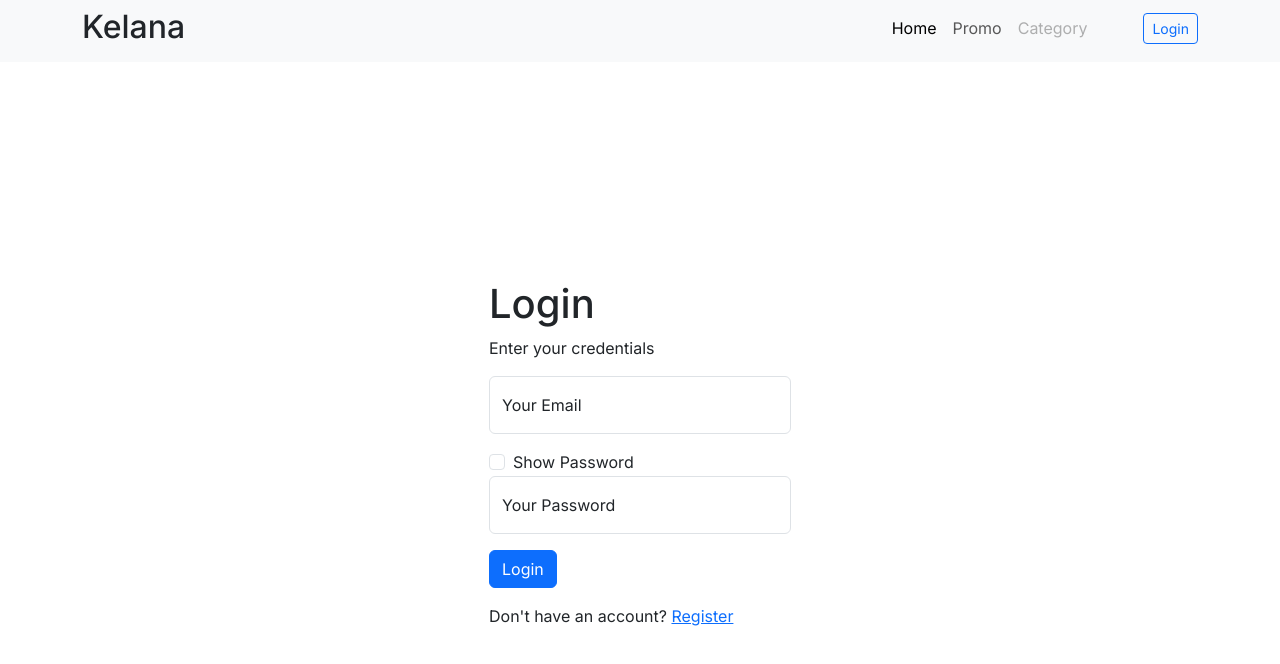
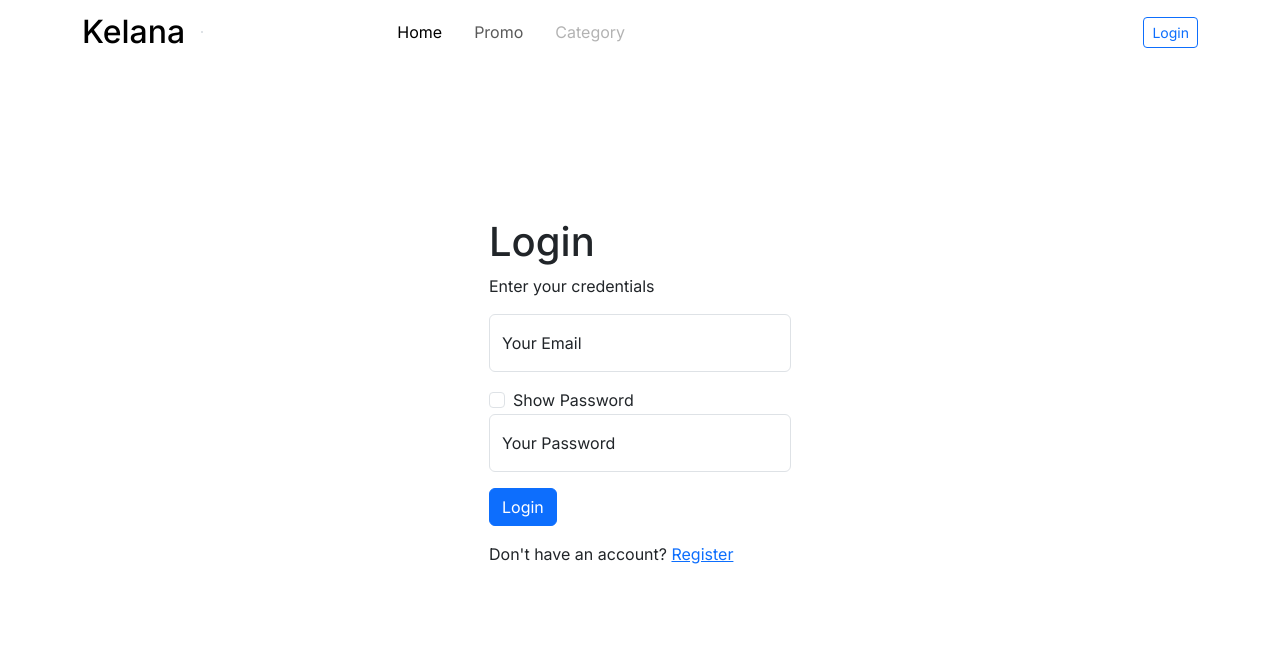
Before and after one commit to danimisme/incomplete-kelana, a Next.js app: page /login in a window 1280 px wide. Shown: the top 664 px of the page. Built offline with nearby package versions, Linux system fonts and the light colour scheme.

Commit message:
change position of nav-item and add user profile picture

```diff
--- a/src/components/Layout/Navbar.js
+++ b/src/components/Layout/Navbar.js
@@ -28,10 +28,13 @@ export default function Navbar() {
   };
 
   return (
-    <nav className="navbar navbar-expand-lg bg-body-tertiary">
-      <div className="container-lg justify-content-between align-items-start">
-        <h2>Kelana</h2>
-        <div className="align-items-end text-end ">
+    <nav className="navbar fixed-top navbar-expand-lg bg-transparent">
+      <div className="container-lg justify-content-between align-items-center">
+        <div className="navbar-brand">
+          <h2 className="m-0">Kelana</h2>
+        </div>
+
+        <div className="align-items-end text-end border ">
           <button
             className="navbar-toggler"
             type="button"
@@ -43,42 +46,49 @@ export default function Navbar() {
           >
             <span className="navbar-toggler-icon"></span>
           </button>
+        </div>
         <div
-            className="collapse navbar-collapse justify-content-between "
+          className="collapse navbar-collapse justify-content-center "
           id="navbarSupportedContent"
         >
-            <ul className="navbar-nav me-auto mb-2 mb-lg-0">
-              <li className="nav-item">
+          <ul className="navbar-nav mb-2 mb-lg-0">
+            <li className="nav-item ms-lg-3">
               <Link href="/" className="nav-link active" aria-current="page">
                 Home
               </Link>
             </li>
-              <li className="nav-item">
+            <li className="nav-item ms-lg-3">
               <Link href="/" className="nav-link">
                 Promo
               </Link>
             </li>
 
-              <li className="nav-item">
-                <Link
-                  href="/"
-                  className="nav-link disabled"
-                  aria-disabled="true"
-                >
+            <li className="nav-item ms-lg-3">
+              <Link href="/" className="nav-link disabled" aria-disabled="true">
                 Category
               </Link>
             </li>
           </ul>
+        </div>
+        <div
+          className="collapse navbar-collapse justify-content-end align-items-start "
+          id="navbarSupportedContent"
+        >
           {user.name ? (
-              <div className="nav-link dropdown ms-md-5">
+            <div className="nav-link dropdown ">
               <Link
                 href="/"
-                  className="nav-link dropdown-toggle"
+                className="nav-link dropdown-toggle d-flex align-items-center"
                 role="button"
                 data-bs-toggle="dropdown"
                 aria-expanded="false"
               >
-                  {user.name}
+                <img
+                  src={user.profilePictureUrl}
+                  alt={user.name}
+                  className="img-fluid rounded-circle me-2 profile_picture"
+                />
+                <p className="m-0">{user.name}</p>
               </Link>
               <ul className="dropdown-menu">
                 <li>
@@ -94,16 +104,12 @@ export default function Navbar() {
               </ul>
             </div>
           ) : (
-              <Link
-                href="/login"
-                className="btn btn-outline-primary btn-sm ms-5"
-              >
+            <Link href="/login" className="btn btn-outline-primary btn-sm ">
               Login
             </Link>
           )}
         </div>
       </div>
-      </div>
     </nav>
   );
 }
```
Lines whose indentation alone changed are shown as unchanged.
